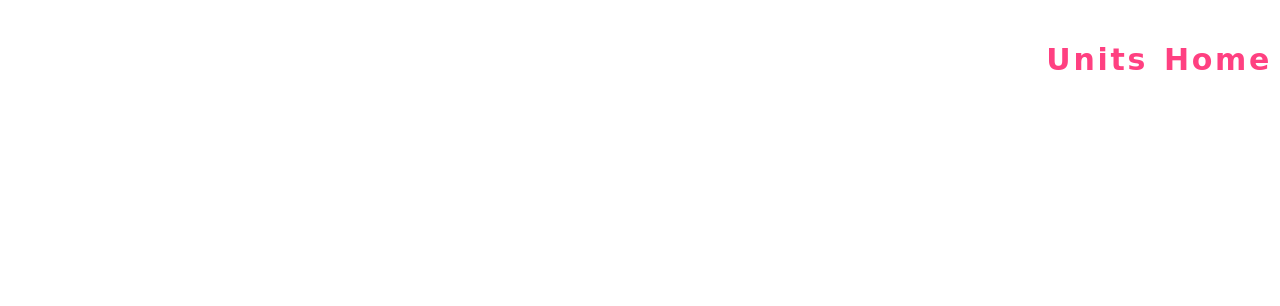
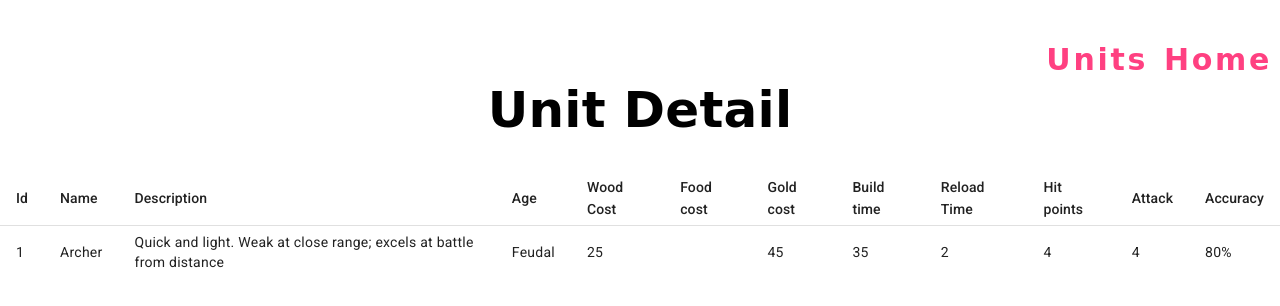
Before and after one commit to paulabr/age-of-empires-challenge, an Angular app: page /units/1 in a window 1280 px wide. Before the commit this address led to /. Shown: the top 306 px of the page. Built offline with nearby package versions, Linux system fonts and the light colour scheme.

Commit message:
show details in detail page

```diff
--- a/src/app/app-routing.module.ts
+++ b/src/app/app-routing.module.ts
@@ -15,7 +15,7 @@ const routes: Routes = [{
     loadChildren: () => import('./pages/units/units.module').then((m) => m.UnitsModule)
   },
   {
-    path: 'unit-detail',
+    path: 'units/:id',
     loadChildren: () => import('./pages/unit-detail/unit-detail.module').then((m) => m.UnitDetailModule)
   }
 ];
--- a/src/app/components/units.service.ts
+++ b/src/app/components/units.service.ts
@@ -68,6 +68,6 @@ export class UnitsService {
 
 
   getUnitById(id: number) {
-    return this.units[id];
+    return this.units.find((unit) => unit.id === id);
   }
 }
--- a/src/app/pages/unit-detail/unit-detail-view/unit-detail-view.component.html
+++ b/src/app/pages/unit-detail/unit-detail-view/unit-detail-view.component.html
@@ -1,51 +1,70 @@
 <div class="text">Unit Detail</div>
-<table class="table" style="width:100%">
-  <tr>
-    <th>Id</th>
-    <td></td>
-  </tr>
-  <tr>
-    <th>Name</th>
-    <td></td>
-  </tr>
-  <tr>
-    <th>Description</th>
-    <td></td>
-  </tr>
-  <tr>
-    <th>Min. Req. Age</th>
-    <td></td>
-  </tr>
-  <tr>
-    <th>Wood Cost</th>
-    <td></td>
-  </tr>
-  <tr>
-    <th>Food Cost</th>
-    <td></td>
-  </tr>
-  <tr>
-    <th>Gold Cost</th>
-    <td></td>
-  </tr>
-  <tr>
-    <th>Build Time</th>
-    <td></td>
-  </tr>
-  <tr>
-    <th>Reload Time</th>
-    <td></td>
-  </tr>
-  <tr>
-    <th>Hit Points</th>
-    <td></td>
-  </tr>
-  <tr>
-    <th>Attack</th>
-    <td></td>
-  </tr>
-  <tr>
-    <th>Accuracy</th>
-    <td></td>
-  </tr>
-</table>
+<div class="table">
+  <table mat-table [dataSource]="toBeDisplayed" >
+
+    <ng-container matColumnDef="id">
+      <th mat-header-cell *matHeaderCellDef> Id</th>
+      <td mat-cell *matCellDef="let element"> {{element.id}} </td>
+    </ng-container>
+
+    <ng-container matColumnDef="name">
+      <th mat-header-cell *matHeaderCellDef> Name</th>
+      <td mat-cell *matCellDef="let element"> {{element.name}} </td>
+    </ng-container>
+
+    <ng-container matColumnDef="description">
+      <th mat-header-cell *matHeaderCellDef> Description</th>
+      <td mat-cell *matCellDef="let element"> {{element.description}} </td>
+    </ng-container>
+
+    <ng-container matColumnDef="age">
+      <th mat-header-cell *matHeaderCellDef> Age</th>
+      <td mat-cell *matCellDef="let element"> {{ element.age }} </td>
+    </ng-container>
+
+    <ng-container matColumnDef="wood_cost">
+      <th mat-header-cell *matHeaderCellDef> Wood Cost</th>
+      <td mat-cell *matCellDef="let element"> {{ element.cost?.Wood }} </td>
+    </ng-container>
+
+    <ng-container matColumnDef="food_cost">
+      <th mat-header-cell *matHeaderCellDef> Food cost</th>
+      <td mat-cell *matCellDef="let element"> {{ element.cost?.Food }} </td>
+    </ng-container>
+
+    <ng-container matColumnDef="gold_cost">
+      <th mat-header-cell *matHeaderCellDef> Gold cost</th>
+      <td mat-cell *matCellDef="let element"> {{ element.cost?.Gold }} </td>
+    </ng-container>
+
+    <ng-container matColumnDef="build_time">
+      <th mat-header-cell *matHeaderCellDef> Build time</th>
+      <td mat-cell *matCellDef="let element"> {{ element.build_time }} </td>
+    </ng-container>
+
+    <ng-container matColumnDef="reload_time">
+      <th mat-header-cell *matHeaderCellDef> Reload Time</th>
+      <td mat-cell *matCellDef="let element"> {{ element.reload_time }} </td>
+    </ng-container>
+
+    <ng-container matColumnDef="hit_points">
+      <th mat-header-cell *matHeaderCellDef> Hit points</th>
+      <td mat-cell *matCellDef="let element"> {{ element.hit_points }} </td>
+    </ng-container>
+
+    <ng-container matColumnDef="attack">
+      <th mat-header-cell *matHeaderCellDef> Attack </th>
+      <td mat-cell *matCellDef="let element"> {{ element.attack }} </td>
+    </ng-container>
+
+    <ng-container matColumnDef="accuracy">
+      <th mat-header-cell *matHeaderCellDef> Accuracy </th>
+      <td mat-cell *matCellDef="let element"> {{ element.accuracy }} </td>
+    </ng-container>
+
+
+    <tr mat-header-row *matHeaderRowDef="displayedColumns"></tr>
+    <tr mat-row *matRowDef="let row; columns: displayedColumns;"></tr>
+
+  </table>
+</div>
--- a/src/app/pages/unit-detail/unit-detail-view/unit-detail-view.component.scss
+++ b/src/app/pages/unit-detail/unit-detail-view/unit-detail-view.component.scss
@@ -7,16 +7,7 @@
   margin-bottom: 50px;
 }
 
-table, th, td {
-  border: 1px solid black;
-  border-collapse: collapse;
+.table {
+  height: 400px;
+  overflow: auto;
 }
-th, td {
-  padding: 5px;
-  text-align: left;
-}
-
-.table {
-  font-family: "Comic Sans MS", sans-serif;
-  font-size: 20px;
-}
--- a/src/app/pages/unit-detail/unit-detail-view/unit-detail-view.component.ts
+++ b/src/app/pages/unit-detail/unit-detail-view/unit-detail-view.component.ts
@@ -1,10 +1,26 @@
-import { Component } from '@angular/core';
+import {Component, OnInit} from '@angular/core';
+import { ActivatedRoute } from '@angular/router';
+import {UnitsService} from "../../../components/units.service";
+import {Unit} from "../../../model";
 
 @Component({
   selector: 'app-unit-detail-view',
   templateUrl: './unit-detail-view.component.html',
   styleUrls: ['./unit-detail-view.component.scss']
 })
-export class UnitDetailViewComponent {
+export class UnitDetailViewComponent implements OnInit {
+  displayedColumns = ['id', 'name', 'description', 'age', 'wood_cost', 'food_cost', 'gold_cost', 'build_time', 'reload_time', 'hit_points', 'attack', 'accuracy'];
+  toBeDisplayed: Unit[] = [];
+  constructor(private route: ActivatedRoute, private unitsService: UnitsService) {
+  }
 
+  ngOnInit() {
+    const id = this.route.snapshot.paramMap.get('id');
+    if (typeof id === "string") {
+      const unit = this.unitsService.getUnitById(parseInt(id));
+      if (unit) {
+        this.toBeDisplayed.push(unit);
+      }
+    }
+  }
 }
--- a/src/app/pages/unit-detail/unit-detail.module.ts
+++ b/src/app/pages/unit-detail/unit-detail.module.ts
@@ -3,6 +3,8 @@ import { CommonModule } from '@angular/common';
 
 import { UnitDetailRoutingModule } from './unit-detail-routing.module';
 import { UnitDetailViewComponent } from './unit-detail-view/unit-detail-view.component';
+import {MatTableModule} from "@angular/material/table";
+import {FlexModule} from "@angular/flex-layout";
 
 
 @NgModule({
@@ -11,7 +13,9 @@ import { UnitDetailViewComponent } from './unit-detail-view/unit-detail-view.com
   ],
   imports: [
     CommonModule,
-    UnitDetailRoutingModule
+    UnitDetailRoutingModule,
+    MatTableModule,
+    FlexModule
   ]
 })
 export class UnitDetailModule { }
--- a/src/app/pages/units/units-view/units-view.component.html
+++ b/src/app/pages/units/units-view/units-view.component.html
@@ -57,7 +57,7 @@
     </ng-container>
 
     <tr mat-header-row *matHeaderRowDef="displayedColumns"></tr>
-    <tr mat-row *matRowDef="let row; columns: displayedColumns;"></tr>
+    <tr mat-row *matRowDef="let row; columns: displayedColumns;" (click)="navigateToDetailPage(row)"></tr>
 
   </table>
 </div>
--- a/src/app/pages/units/units-view/units-view.component.scss
+++ b/src/app/pages/units/units-view/units-view.component.scss
@@ -26,4 +26,5 @@
 .table {
   height: 400px;
   overflow: auto;
+  cursor: pointer;
 }
--- a/src/app/pages/units/units-view/units-view.component.ts
+++ b/src/app/pages/units/units-view/units-view.component.ts
@@ -4,6 +4,7 @@ import UnitsJSON from '../../../../assets/age-of-empires-units.json';
 import {Cost, Unit} from "../../../model";
 import {FormBuilder, UntypedFormGroup} from "@angular/forms";
 import {UnitsService} from "../../../components/units.service";
+import {Router} from "@angular/router";
 
 
 @Component({
@@ -17,7 +18,7 @@ export class UnitsViewComponent implements OnInit {
   filterForm: UntypedFormGroup | undefined;
   displayedColumns: string[] = ['id', 'name', 'age', 'cost'];
 
-  constructor(private fb: FormBuilder, private  unitsService:UnitsService) {
+  constructor(private fb: FormBuilder, private  unitsService:UnitsService, private router: Router) {
   }
 
   ngOnInit(): void {
@@ -50,4 +51,9 @@ export class UnitsViewComponent implements OnInit {
 
   }
 
+  navigateToDetailPage(row: any) {
+    debugger;
+    this.router.navigate(['/units', row.id]).then(r => console.log(r) );
+  }
+
 }
```
